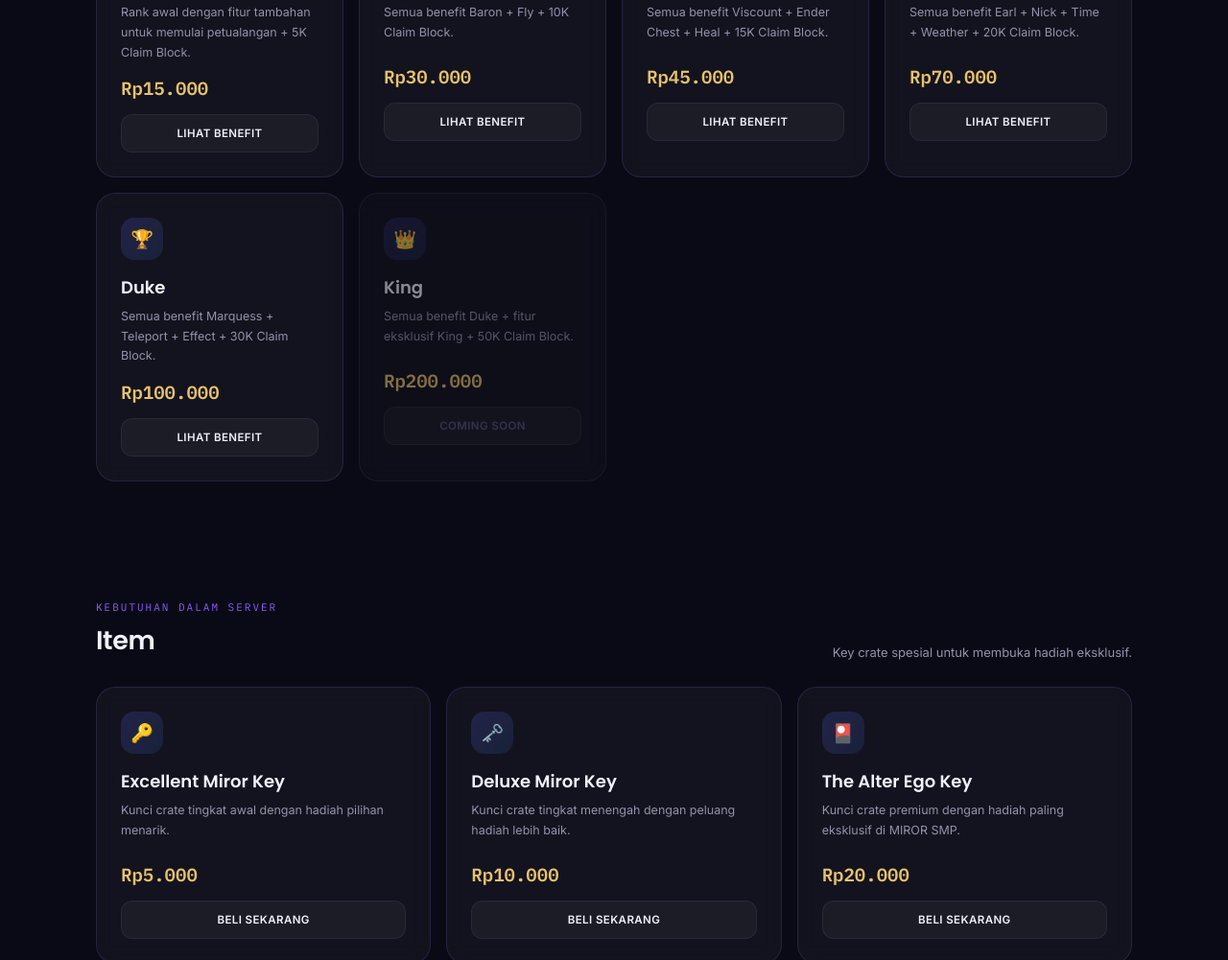
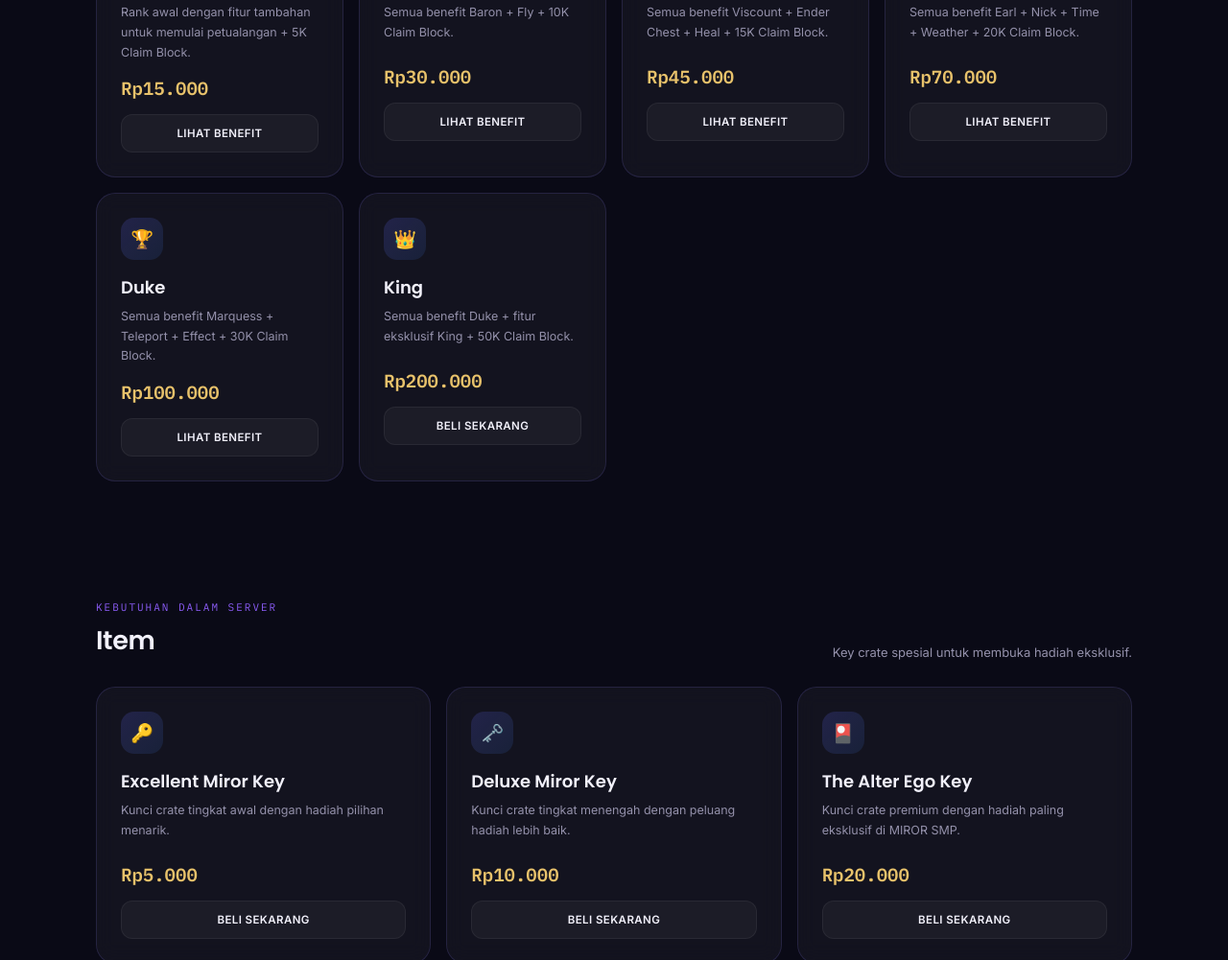
Before and after one commit to lloren-duke/miror-smp-web, a plain HTML site: page index.html in a window 1280 px wide. Shown: the part 1357-2358 px from the top of the page at 96% size. Drawn offline with Linux system fonts and the light colour scheme.

Commit message:
Update King card to include purchase button
Replaced the 'COMING SOON' button with an active button for King rank.

```diff
--- a/index.html
+++ b/index.html
@@ -372,13 +372,13 @@ footer{border-top:1px solid var(--line-soft);text-align:center;color:var(--muted
       <button class="card-btn" onclick="showRank('Duke')">LIHAT BENEFIT</button>
     </div>
 
-    <div class="card soon">
-      <div class="card-icon">👑</div>
-      <h3>King</h3>
-      <p class="card-desc">Semua benefit Duke + fitur eksklusif King + 50K Claim Block.</p>
-      <div class="card-price mono">Rp200.000</div>
-      <button class="card-btn" disabled>COMING SOON</button>
-    </div>
+    <div class="card">
+  <div class="card-icon">👑</div>
+  <h3>King</h3>
+  <p class="card-desc">Semua benefit Duke + fitur eksklusif King + 50K Claim Block.</p>
+  <div class="card-price mono">Rp200.000</div>
+  <button class="card-btn" onclick="showRank('King')">BELI SEKARANG</button>
+</div>
   </div>
 </section>
 
```
